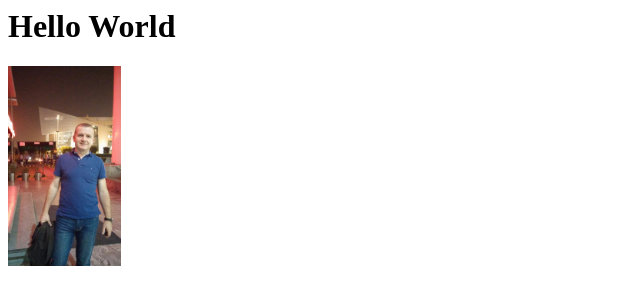
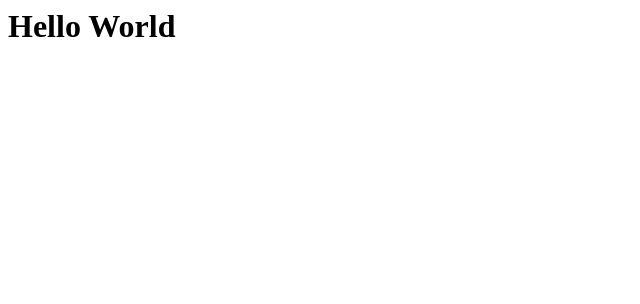
Before and after one commit to subasico/subasico.github.io, a plain HTML site: page index.html in a window 1280 px wide. Shown: the whole page, without its empty margins (0-640 px from the left). Drawn offline with Linux system fonts and the light colour scheme.

```diff
--- a/index.html
+++ b/index.html
@@ -4,7 +4,5 @@
 
 </h1>
 
-<div>
-    <img src="cosh.JPG" height="200">
-</div>
+
 </html>
```
